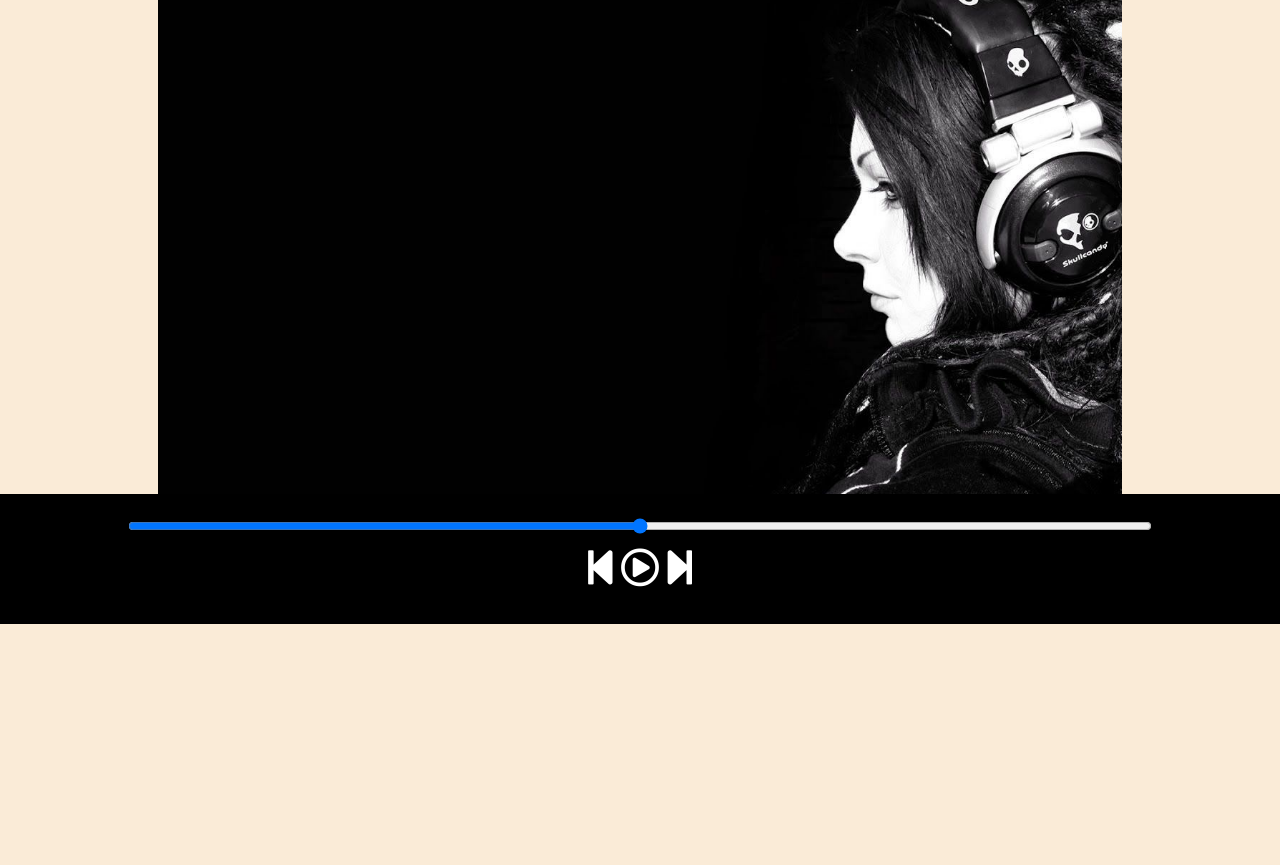
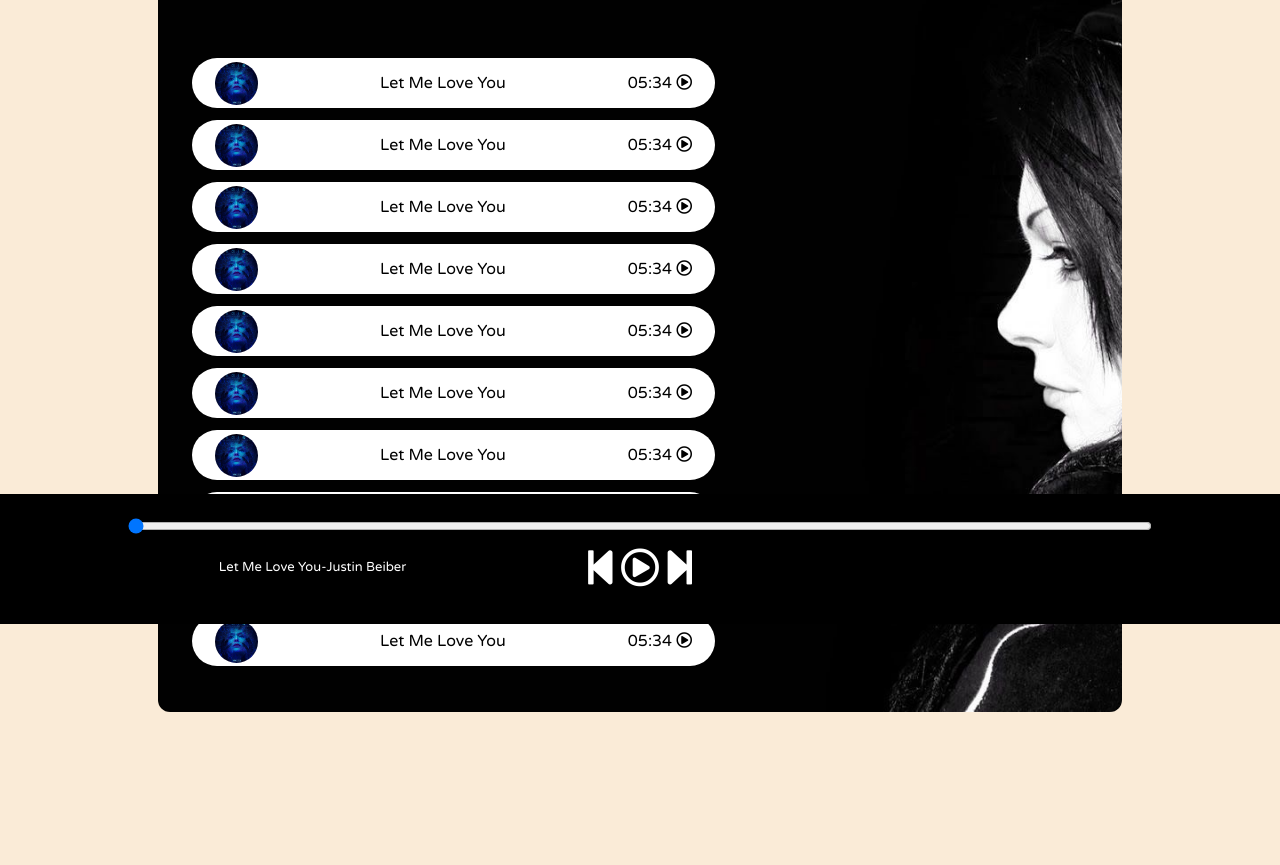
Before and after one commit to anj2609/Songify, a plain HTML site: page index.html in a window 1280 px wide. Shown: the part 176-1041 px from the top of the page. Before the commit the page ends 885 px from the top, so only its background shows below. Drawn offline with Linux system fonts and the light colour scheme.

Commit message:
song structure and functional progressbar added

```diff
--- a/index.html
+++ b/index.html
@@ -21,18 +21,72 @@
 
         <div class="songList">
             <h1>Best of NCS - no copyright sounds</h1>
+            <div class="songitemcontainer">
+                <div class="songItem">
+                    <img src="./covers/1.jpg" alt="1">
+                    <span>Let Me Love You</span>
+                    <span class="songlistplay"><span class="timestamp">05:34 <i class="far  fa-play-circle" ></i></span></span>
+                </div>
+                <div class="songItem">
+                    <img src="./covers/1.jpg" alt="1">
+                    <span>Let Me Love You</span>
+                    <span class="songlistplay"><span class="timestamp">05:34 <i class="far  fa-play-circle"></i></span></span>
+                </div>
+                <div class="songItem">
+                    <img src="./covers/1.jpg" alt="1">
+                    <span>Let Me Love You</span>
+                    <span class="songlistplay"><span class="timestamp">05:34 <i class="far  fa-play-circle" ></i></span></span>
+                </div>
+                <div class="songItem">
+                    <img src="./covers/1.jpg" alt="1">
+                    <span>Let Me Love You</span>
+                    <span class="songlistplay"><span class="timestamp">05:34 <i class="far  fa-play-circle" ></i></span></span>
+                </div>
+                <div class="songItem">
+                    <img src="./covers/1.jpg" alt="1">
+                    <span>Let Me Love You</span>
+                    <span class="songlistplay"><span class="timestamp">05:34 <i class="far  fa-play-circle" ></i></span></span>
+                </div>
+                <div class="songItem">
+                    <img src="./covers/1.jpg" alt="1">
+                    <span>Let Me Love You</span>
+                    <span class="songlistplay"><span class="timestamp">05:34 <i class="far  fa-play-circle" ></i></span></span>
+                </div>
+                <div class="songItem">
+                    <img src="./covers/1.jpg" alt="1">
+                    <span>Let Me Love You</span>
+                    <span class="songlistplay"><span class="timestamp">05:34 <i class="far  fa-play-circle" ></i></span></span>
+                </div>
+                <div class="songItem">
+                    <img src="./covers/1.jpg" alt="1">
+                    <span>Let Me Love You</span>
+                    <span class="songlistplay"><span class="timestamp">05:34 <i class="far  fa-play-circle" ></i></span></span>
+                </div>
+                <div class="songItem">
+                    <img src="./covers/1.jpg" alt="1">
+                    <span>Let Me Love You</span>
+                    <span class="songlistplay"><span class="timestamp">05:34 <i class="far  fa-play-circle" ></i></span></span>
+                </div>
+                <div class="songItem">
+                    <img src="./covers/1.jpg" alt="1">
+                    <span>Let Me Love You</span>
+                    <span class="songlistplay"><span class="timestamp">05:34 <i class="far  fa-play-circle" ></i></span></span>
+                </div>
+            </div>
         </div>
         <div class="songBanner"></div>
     </div>
     <div class="bottom">
-        <input type="range" name="range" id="myProgressBar" min="0" max="100">
+        <input type="range" name="range" id="myProgressBar" value="0" min="0" max="100">
         <div class="icons">
             <i class="fas fa-3x fa-step-backward" id="previous"></i>
             <i class="far fa-3x fa-play-circle" id="masterPlay"></i>
             <i class="fas fa-3x fa-step-forward" id="next"></i>
         </div>
+        <div class="songinfo">
+            <img class="gif" src="playing.gif" alt="" id="gif" >Let Me Love You-Justin Beiber
+        </div>
     </div>
-
     <script src="script.js"></script>
 </body>
 </html>
--- a/script.js
+++ b/script.js
@@ -0,0 +1,38 @@
+console.log("welcome to Songify");
+let songIndex=0;
+let audioElement =new Audio('./songs/1.mp3');
+let masterPlay =document.getElementById('masterPlay');
+let myProgressBar = document.getElementById("myProgressBar");
+let gif=document.getElementById("gif");
+let songs=[
+    {songName:"Salam-e-Ishq",filePath:"song/1.mp3",coverPath:"covers/1.jpg"},
+    {songName:"Salam-e-Ishq",filePath:"song/1.mp3",coverPath:"covers/1.jpg"},
+    {songName:"Salam-e-Ishq",filePath:"song/1.mp3",coverPath:"covers/1.jpg"},
+    {songName:"Salam-e-Ishq",filePath:"song/1.mp3",coverPath:"covers/1.jpg"},
+    {songName:"Salam-e-Ishq",filePath:"song/1.mp3",coverPath:"covers/1.jpg"},
+    {songName:"Salam-e-Ishq",filePath:"song/1.mp3",coverPath:"covers/1.jpg"},
+    {songName:"Salam-e-Ishq",filePath:"song/1.mp3",coverPath:"covers/1.jpg"},
+    {songName:"Salam-e-Ishq",filePath:"song/1.mp3",coverPath:"covers/1.jpg"},
+    {songName:"Salam-e-Ishq",filePath:"song/1.mp3",coverPath:"covers/1.jpg"},
+    {songName:"Salam-e-Ishq",filePath:"song/1.mp3",coverPath:"covers/1.jpg"},]
+
+
+//audioElement.play();
+masterPlay.addEventListener('click',()=>{
+    if (audioElement.paused || audioElement.currentTime <= 0) {
+        audioElement.play();
+        masterPlay.classList.remove('fa-play-circle');
+        masterPlay.classList.add('fa-pause-circle');
+        gif.style.opacity=1;
+    } else {
+        audioElement.pause();
+        masterPlay.classList.remove('fa-pause-circle');
+        masterPlay.classList.add('fa-play-circle');
+        gif.style.opacity=0;
+    }
+})
+audioElement.addEventListener('timeupdate',()=>{
+    progress= parseInt((audioElement.currentTime/audioElement.duration)*100);
+    myProgressBar.value=progress;
+    console.log('timeupdate');
+})
--- a/style.css
+++ b/style.css
@@ -68,4 +68,45 @@ nav ul li{
 }
 #myProgressBar{
     width:80vw;
+    cursor:pointer;
 }
+.songitemcontainer{
+    margin-top:74px;
+
+}
+.songItem{
+    height:50px;
+    display:flex;
+    background-color:white;
+
+    color:black;
+    margin:12px 0;
+    justify-content:space-between;
+    align-items: center;
+    border-radius:34px;
+}
+.songItem img{
+    width:43px;
+    margin: 0 23px;
+    border-radius:34px;
+}
+.timestamp{
+    margin: 0 23px;
+
+}
+.timestamp i{
+    cursor:pointer;
+}
+.gif{
+    height:25%;
+    width:10%;
+}
+.songinfo{
+    position:absolute;
+    left:10vw;
+    font-family: 'Varela Round', sans-serif;
+}
+.songinfo img{
+    opacity:0;
+    transition:opacity 0.4s ease-in;
+}
```
